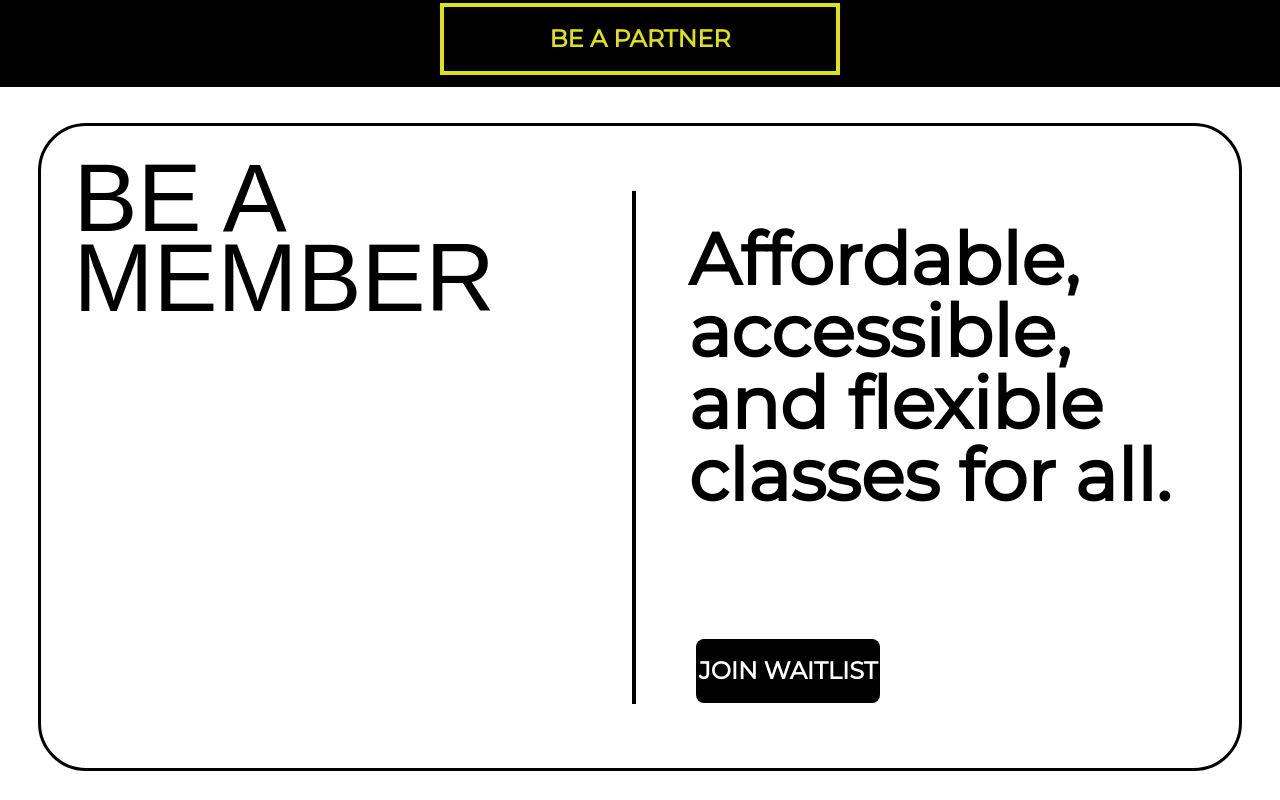
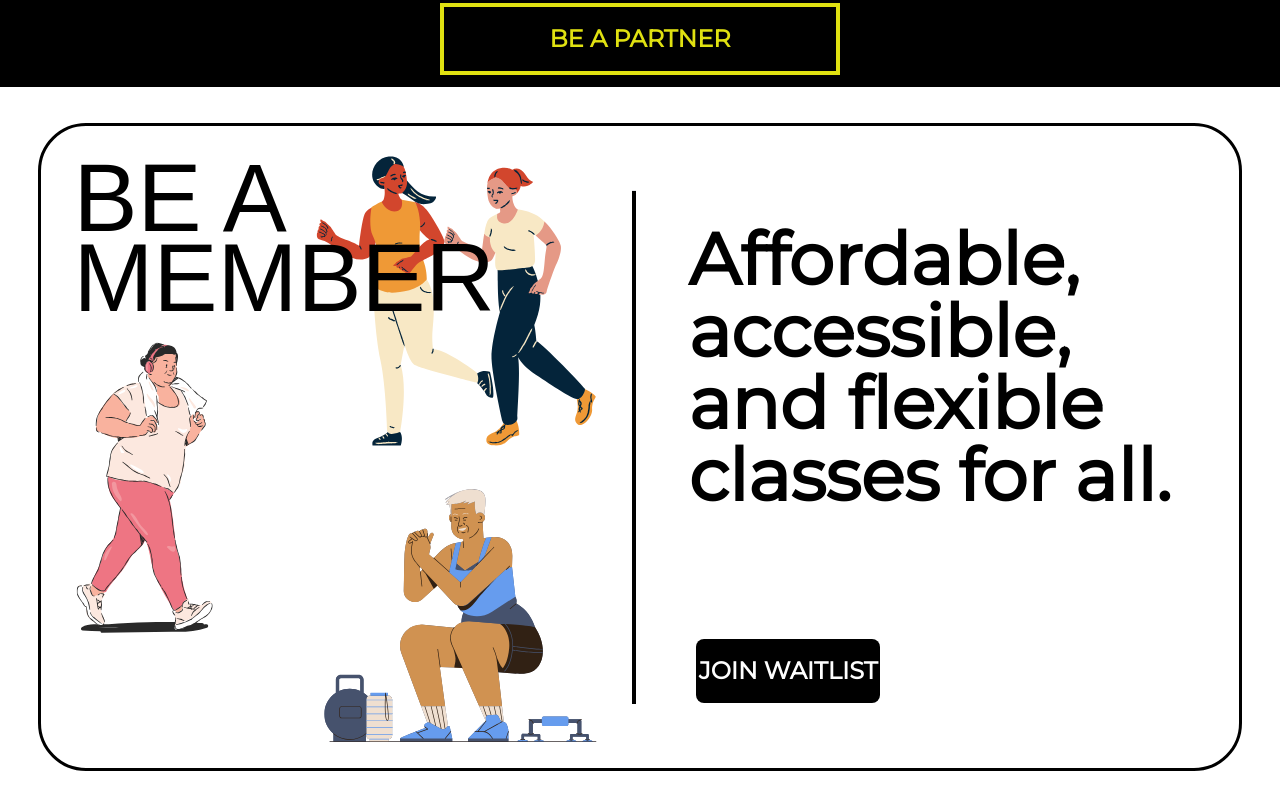
Before and after one commit to sweetmangoes/landing-page, a Next.js app in the folder metrofit-landing/: page / in a window 1280 px wide. Shown: the part 2260-3060 px from the top of the page. Built offline with nearby package versions, Linux system fonts and the light colour scheme; a web font is replaced by a local one.

Commit message:
img fixing issue

```diff
--- a/metrofit-landing/components/Member.js
+++ b/metrofit-landing/components/Member.js
@@ -8,7 +8,7 @@ export default function Member() {
       <div className="h-full w-full lg:w-[94%] flex flex-col items-center bg-no-repeat bg-center bg-contain bg-[url('/member-bg.svg')]
                       lg:border-[3px] lg:rounded-[3rem] lg:border-black lg:h-[90%] lg:flex-row lg:p-0 lg:bg-none">
         {/* <img className="" src='/images/member-bg.svg'></img> */}
-        <div className="h-full bg-no-repeat bg-center bg-contain background-image:[url('../public/images/member-bg.svg')]
+        <div className="h-full bg-no-repeat bg-center bg-contain bg-[url('../public/images/member-bg.svg')]
                         lg:w-[49.3%] lg:rounded-[3rem]">
           <p className="font-monomaniac text-[6rem] leading-[5rem] text-black p-8">BE A<br /> MEMBER</p>
         </div>
```
